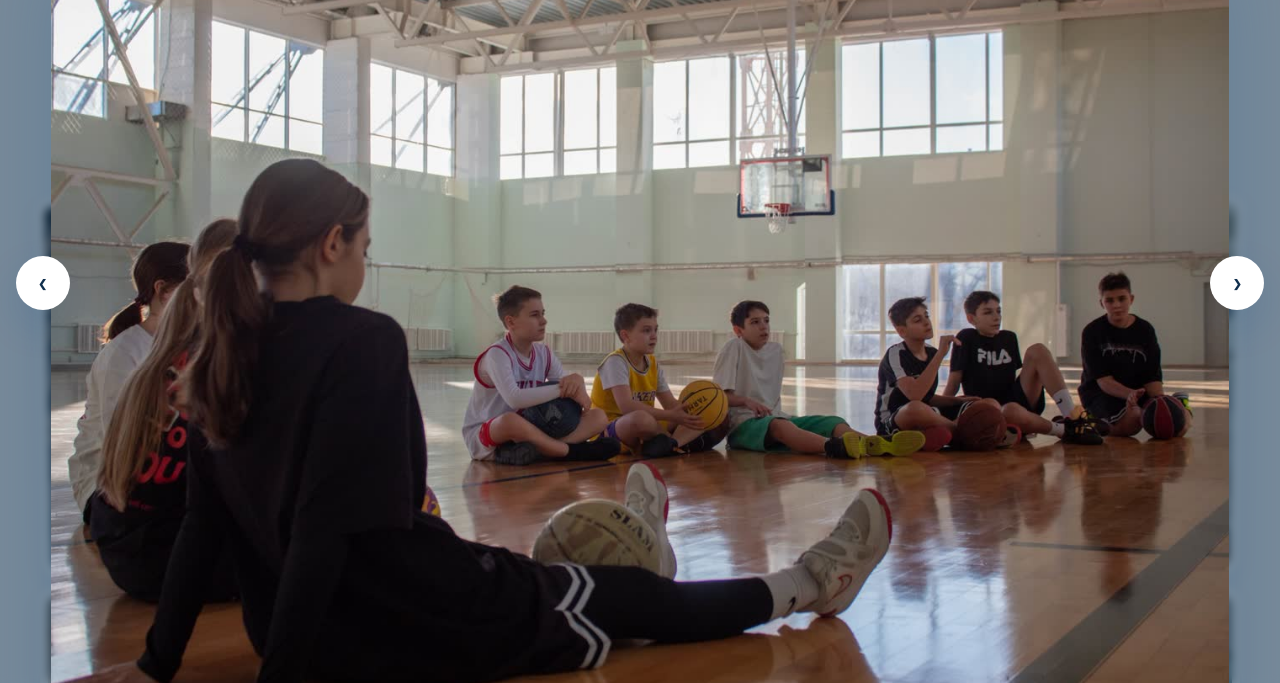
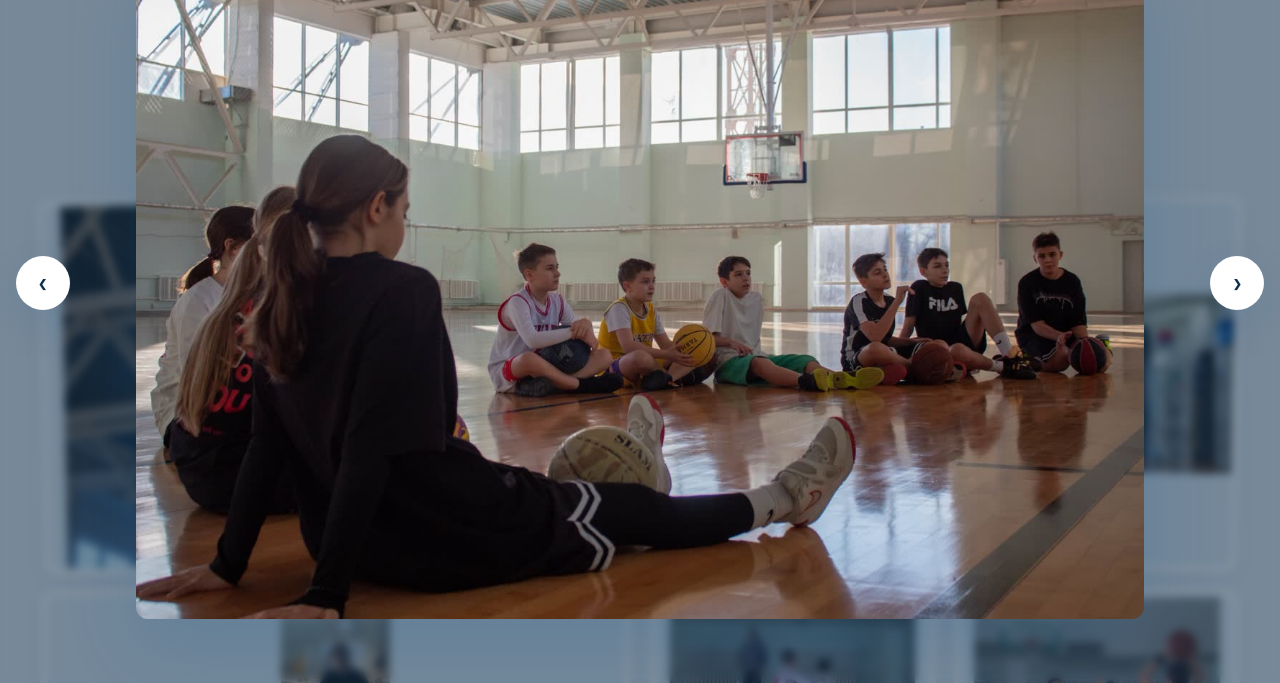
Before and after one commit to Sharkeey777/husky, a website: page index.html in a window 1280 px wide. Both pictures are taken after a click on the button 792 px from the left and 2833 px from the top of the page. Shown: the part 2550-3233 px from the top of the page. Drawn offline with Linux system fonts and the light colour scheme; a web font is replaced by a local one.

Commit message:
Fix gallery crops and replace promo photos

```diff
--- a/styles/styles.css
+++ b/styles/styles.css
@@ -317,7 +317,11 @@ h3 { font-size: clamp(1.1rem, 2vw, 1.35rem); font-weight: 600; }
 .life-photo:nth-child(3) { grid-row: span 2; transform: rotate(1deg); }
 .life-photo:nth-child(5) { grid-column: span 2; }
 .life-photo:nth-child(2n) { transform: rotate(0.8deg); }
-.life-photo img { width: 100%; height: 100%; border-radius: 8px; object-fit: cover; transition: transform 0.45s ease; }
+.life-photo img {
+  width: 100%; height: 100%; border-radius: 8px;
+  object-fit: contain; background: var(--paper-2);
+  transition: transform 0.45s ease;
+}
 .life-photo:hover { transform: translateY(-5px) rotate(0); box-shadow: var(--shadow-lg); z-index: 3; }
 .life-photo:hover img { transform: scale(1.035); }
 .life-mosaic.is-switching .life-photo { opacity: 0; transform: translateY(10px); }
@@ -497,10 +501,13 @@ h3 { font-size: clamp(1.1rem, 2vw, 1.35rem); font-weight: 600; }
 .lightbox-close { position: absolute; top: 20px; right: 24px; color: #fff; font-size: 2.4rem; z-index: 4; }
 .lightbox-figure {
   position: relative; z-index: 2; display: grid; place-items: center;
-  width: min(92vw, 1200px); height: 86vh; margin: 0;
+  width: min(86vw, 1200px); height: 84dvh;
+  max-height: calc(100dvh - 40px); margin: 0;
 }
 .lightbox-figure img {
-  width: auto; height: auto; max-width: 100%; max-height: 100%;
+  width: auto; height: auto;
+  max-width: min(86vw, 1200px);
+  max-height: 84dvh;
   object-fit: contain; border-radius: 12px; box-shadow: var(--shadow-lg);
 }
 .lightbox-nav {
```
Also changed, not shown: assets/photos/gallery/new-year-04.jpg, assets/photos/gallery/new-year-20.jpg, assets/photos/gallery/training-20.jpg.
